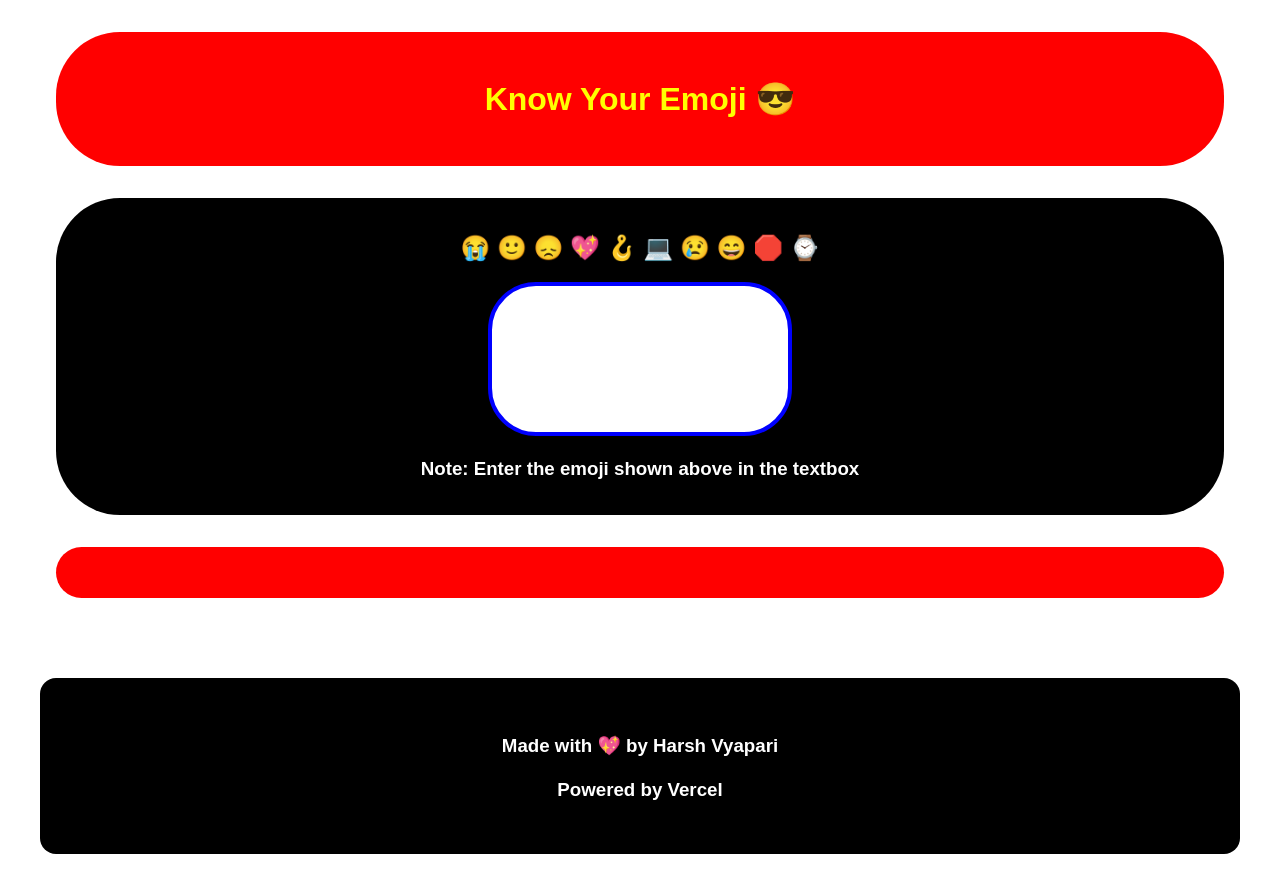
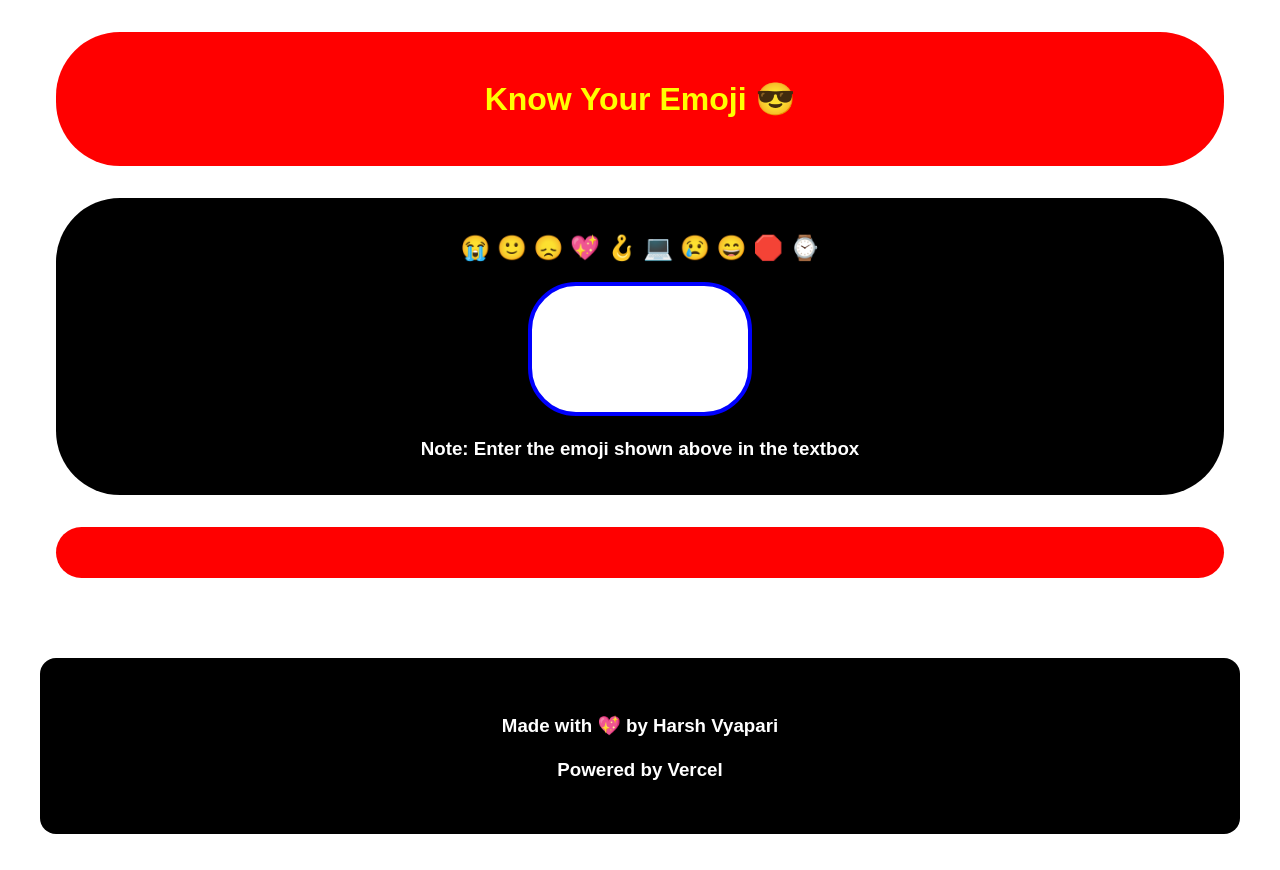
Before and after one commit to harshv1741/neog-know-your-emoji, a React (Create React App) app: page / in a window 1280 px wide. Built offline with nearby package versions, Linux system fonts and the light colour scheme.

Commit message:
adjusting usrTxt

```diff
--- a/src/styles.css
+++ b/src/styles.css
@@ -35,10 +35,11 @@
 }
 
 .usrTxt {
-  text-align: center;
+  margin-left: auto;
+  margin-right: auto;
   width: 100%;
-  max-width: 200px;
-  height: 50px;
+  max-width: 120px;
+  height: 30px;
   font-size: x-large;
   border: 4px solid blue;
   border-radius: 3rem;
```
